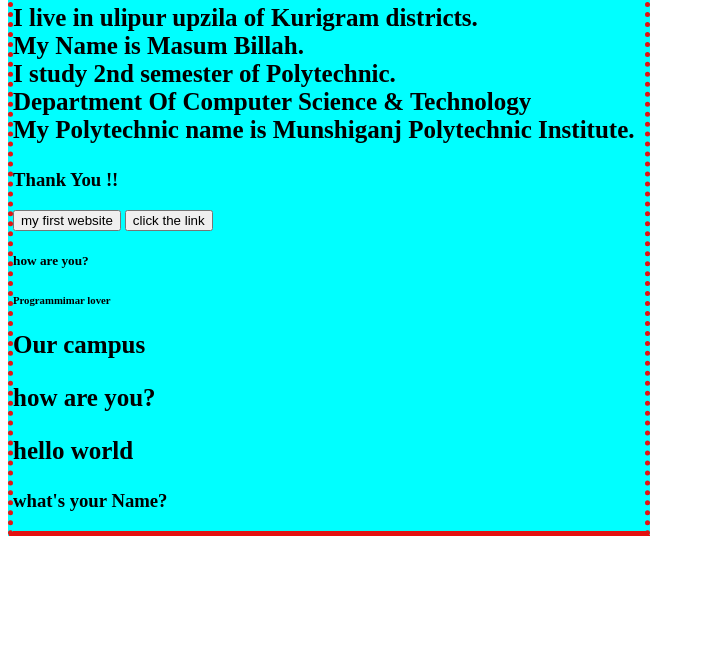
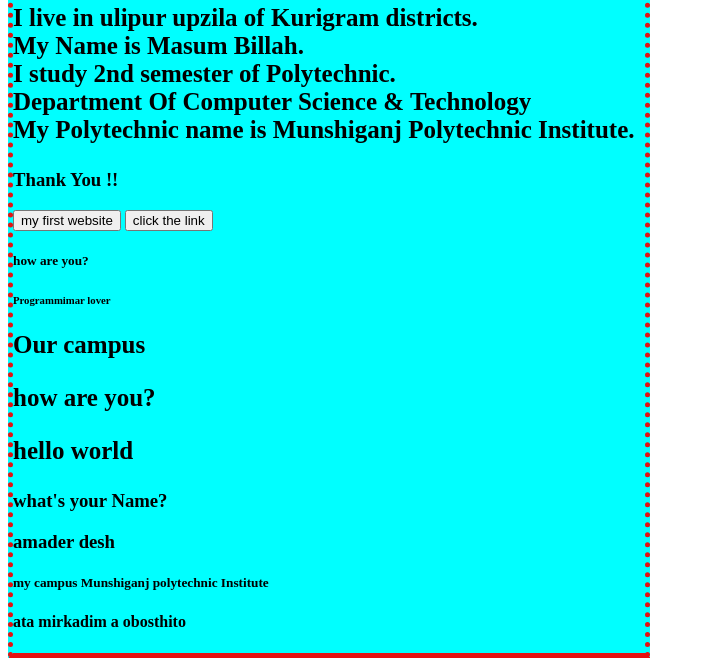
Before and after one commit to Masumbillah2062003/my-first-website, a plain HTML site: page index.html in a window 1280 px wide. Shown: the part 283-949 px from the top of the page, without its empty margins (0-705 px from the left). Before the commit the page ends 827 px from the top, so only its background shows below. Drawn offline with Linux system fonts and the light colour scheme.

Commit message:
first commit

```diff
--- a/index.html
+++ b/index.html
@@ -26,6 +26,9 @@
         <p>how are you?</p>
         <p>hello world</p>
         <h3>what's your Name?</h3>
+        <h3>amader desh</h3>
+        <h5>my campus Munshiganj polytechnic Institute</h5>
+        <h4>ata mirkadim a obosthito </h4>
     </div>
 
 </body>
```
